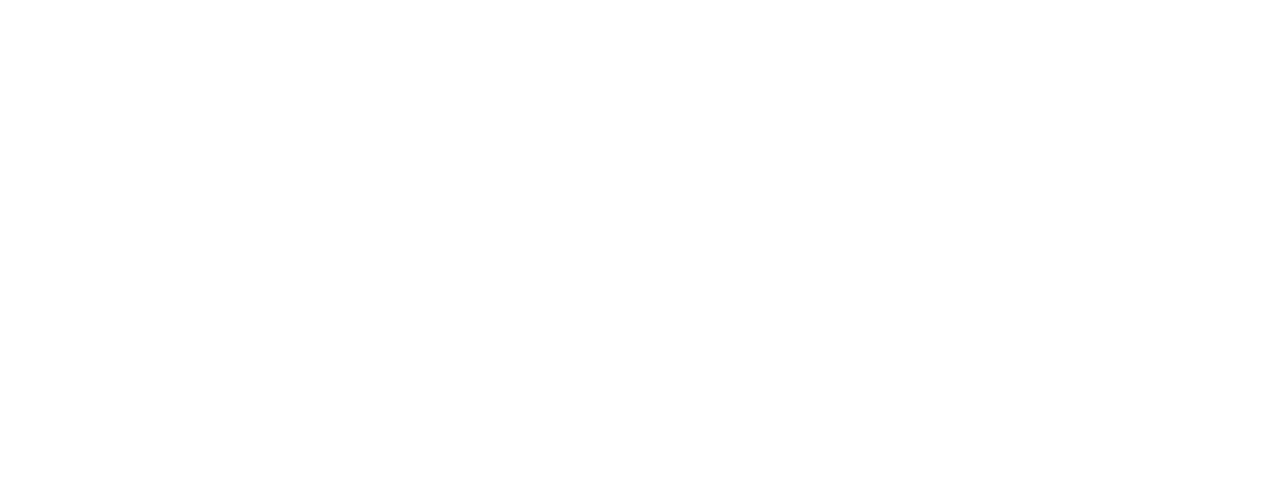
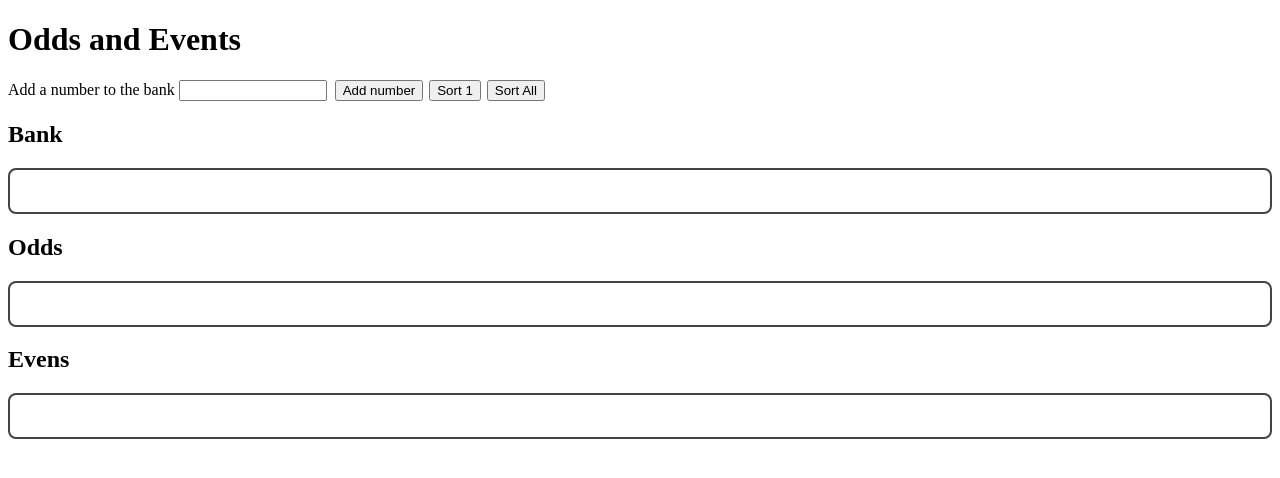
Before and after one commit to jboyas19/Odds-and-Events, a plain HTML site: page index.html in a window 1280 px wide. Drawn offline with Linux system fonts and the light colour scheme.

Commit message:
update homework

```diff
--- a/index.html
+++ b/index.html
@@ -1,12 +1,14 @@
 <!DOCTYPE html>
 <html lang="en">
 <head>
+  <meta charset="UTF-8" />
   <title>Odds and Events</title>
-    <meta name="viewport" content="width=device-width, initial-scale=1.0" />
-    <link rel="stylesheet" href="index.css" />
-    <script src="index.js" defer></script>
 </head>
 <body>
+
   <div id="app"></div>
+
+  <script src="index.js"></script>
+
 </body>
 </html>
--- a/index.js
+++ b/index.js
@@ -0,0 +1,108 @@
+// Odds and Events (workshop)
+// index.html is NOT modified. everything is made here.
+console.log("WORKING NOW");
+console.log("JS LOADED ✅");
+let bank = [];
+let odds = [];
+let evens = [];
+
+function render() {
+  const app = document.querySelector("#app");
+  app.innerHTML = "";
+
+  // title
+  const h1 = document.createElement("h1");
+  h1.textContent = "Odds and Events";
+  app.appendChild(h1);
+
+  // ---- controls row ----
+  const controls = document.createElement("div");
+  controls.style.marginBottom = "16px";
+
+  const txt = document.createElement("span");
+  txt.textContent = "Add a number to the bank ";
+  controls.appendChild(txt);
+
+  const input = document.createElement("input");
+  input.type = "number";
+  input.style.marginRight = "8px";
+  input.style.width = "140px";
+  controls.appendChild(input);
+
+  const btnAdd = document.createElement("button");
+  btnAdd.textContent = "Add number";
+  btnAdd.style.marginRight = "6px";
+  btnAdd.onclick = function () {
+    if (input.value === "") return;
+
+    const num = Number(input.value);
+    if (Number.isNaN(num)) return;
+
+    bank.push(num);
+    input.value = "";
+    render();
+  };
+  controls.appendChild(btnAdd);
+
+  const btnSort1 = document.createElement("button");
+  btnSort1.textContent = "Sort 1";
+  btnSort1.style.marginRight = "6px";
+  btnSort1.onclick = function () {
+    sortOne();
+    render();
+  };
+  controls.appendChild(btnSort1);
+
+  const btnSortAll = document.createElement("button");
+  btnSortAll.textContent = "Sort All";
+  btnSortAll.onclick = function () {
+    sortAll();
+    render();
+  };
+  controls.appendChild(btnSortAll);
+
+  app.appendChild(controls);
+
+  // ---- sections ----
+  app.appendChild(makeSection("Bank", bank));
+  app.appendChild(makeSection("Odds", odds));
+  app.appendChild(makeSection("Evens", evens));
+}
+
+function sortOne() {
+  if (bank.length === 0) return;
+
+  const first = bank.shift();
+  if (first % 2 === 0) evens.push(first);
+  else odds.push(first);
+}
+
+function sortAll() {
+  while (bank.length > 0) {
+    sortOne();
+  }
+}
+
+function makeSection(title, arr) {
+  const section = document.createElement("section");
+
+  const h2 = document.createElement("h2");
+  h2.textContent = title;
+  section.appendChild(h2);
+
+  // box like the screenshot
+  const box = document.createElement("div");
+  box.style.border = "2px solid #444";
+  box.style.borderRadius = "8px";
+  box.style.padding = "10px";
+  box.style.minHeight = "22px";
+  box.style.marginBottom = "18px";
+
+  box.textContent = arr.join(" ");
+  section.appendChild(box);
+
+  return section;
+}
+
+render();
+console.log("JS LOADED ✅");
```
Lines whose indentation alone changed are shown as unchanged.
